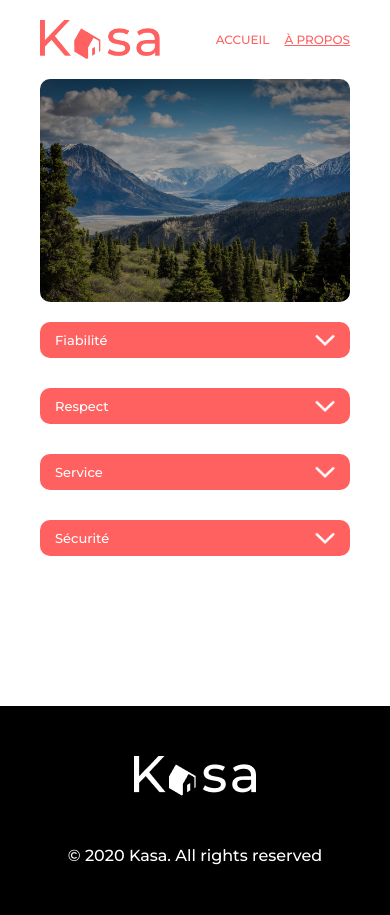
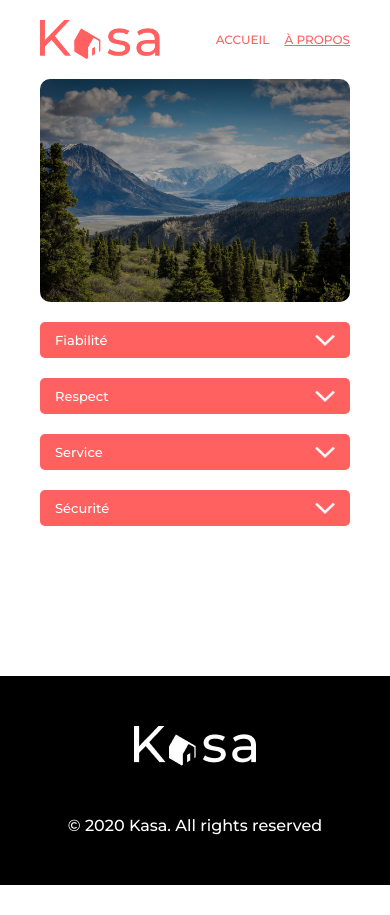
Before and after one commit to aureliegerber/formation-OC-projet-7, a React (Create React App) app: page /about in a window 390 px wide. After the commit the page ends 885 px from the top, so only its background shows below. Built offline with nearby package versions, Linux system fonts and the light colour scheme.

Commit message:
refactor: change the border-radius of the collapse

```diff
--- a/src/components/Collapse/collapse.module.css
+++ b/src/components/Collapse/collapse.module.css
@@ -26,8 +26,15 @@
     padding: 10px 15px;
     background-color: #FF6060;
     color: #FFFFFF;
+    font-size: 24px;
+}
+
+.collapse__header_lodging {
     border-radius: 10px;
-    font-size: 24px;
+}
+
+.collapse__header_about {
+    border-radius: 5px;
 }
 
 .collapse__arrow {
@@ -66,7 +73,7 @@
 
 @media screen and (max-width: 750px) {
     .collapse__about {
-        margin: 0 auto 30px;
+        margin: 0 auto 20px;
     }
 
     .collapse__lodging {
```
